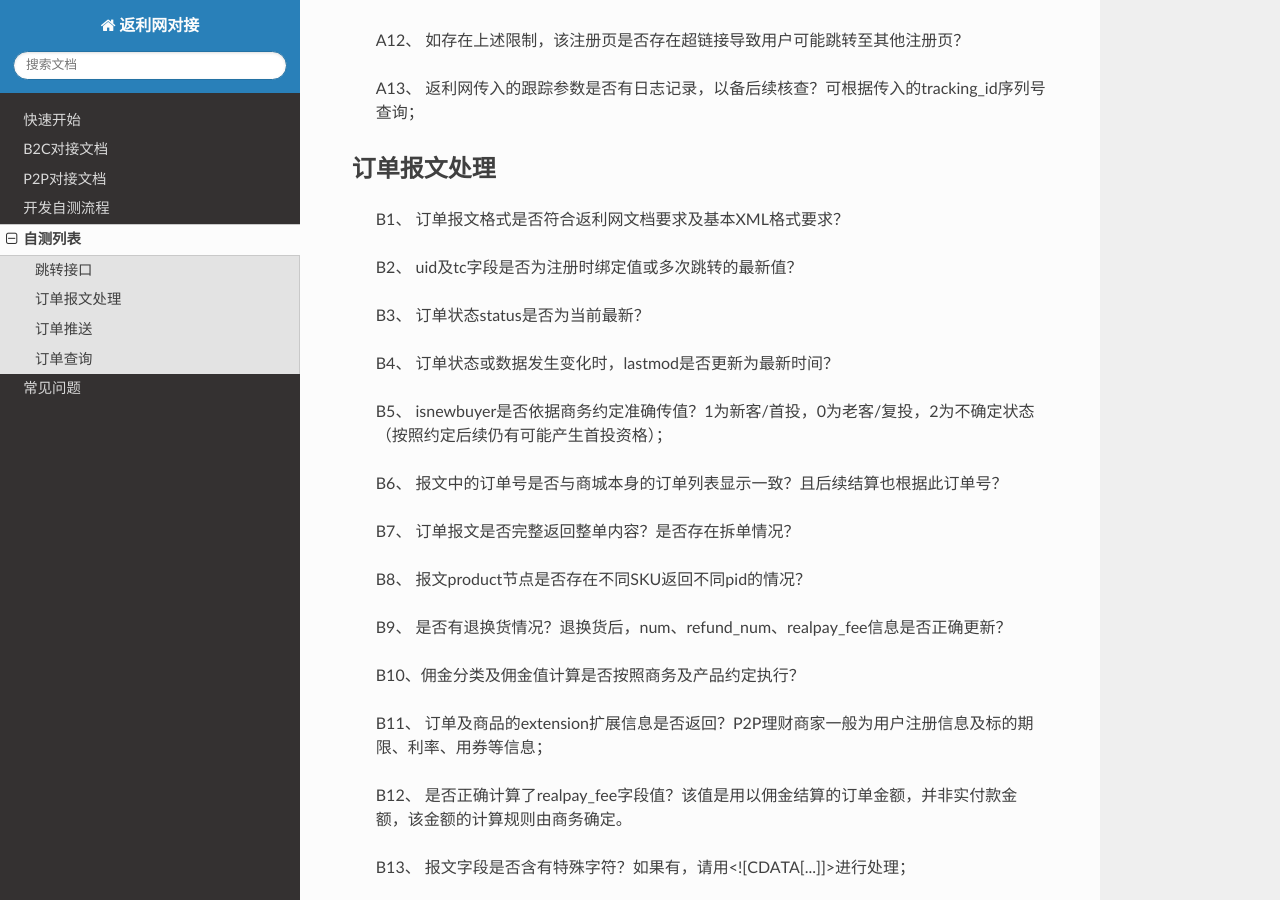
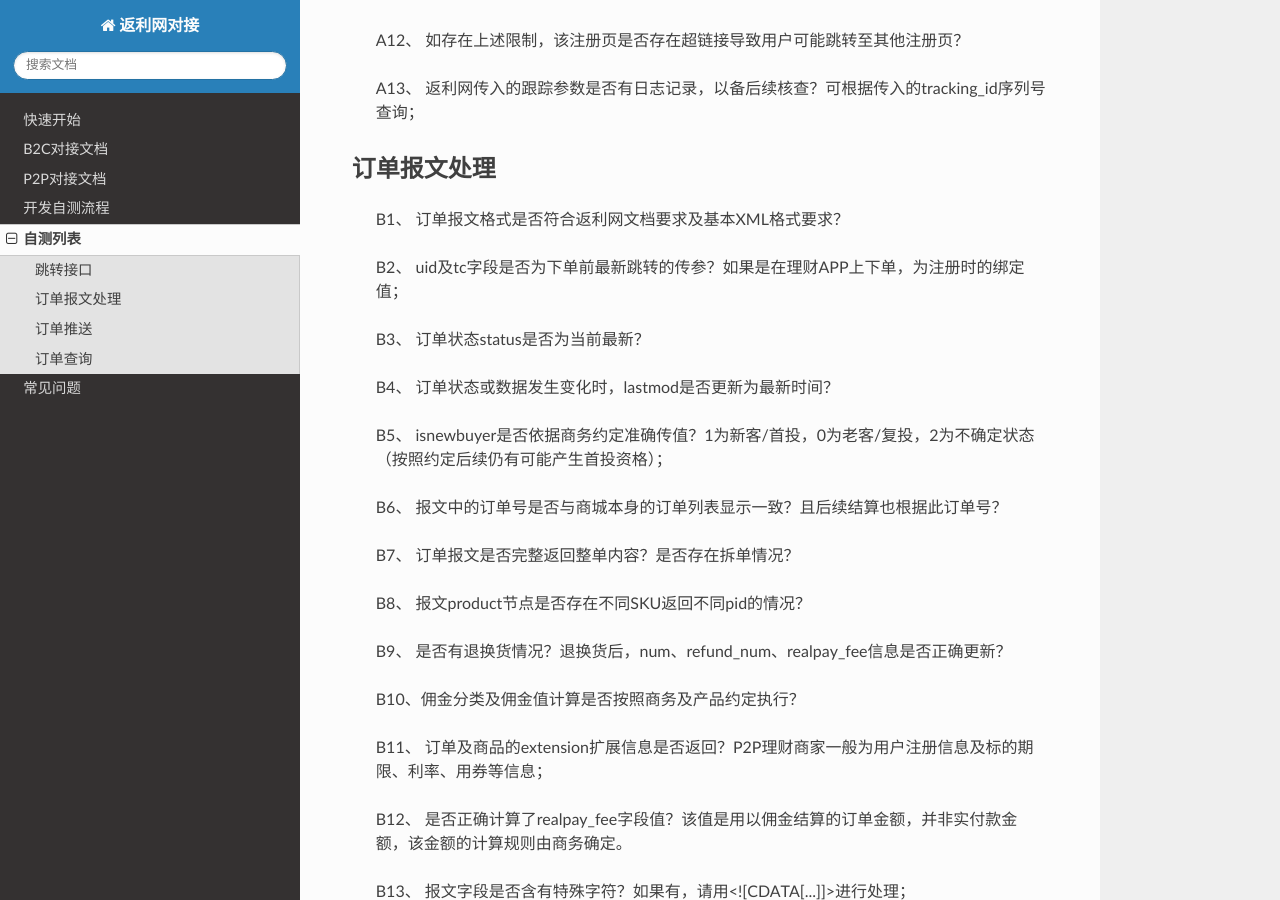
Before and after one commit to apheyliu/fanliapi, a Sphinx documentation site: the page built from source/test.rst, in a window 1280 px wide and 900 px high, scrolled down 918 px. Built offline with Sphinx 7.4.7 and the Read the Docs theme 2.0.0, drawn with Linux system fonts in a browser that asks for light colours.

Commit message:
update dev

```diff
--- a/source/dev.rst
+++ b/source/dev.rst
@@ -42,6 +42,7 @@
 
  .. note::
     * {s_id}为合作时提供的 :ref:`doc_param` ；
+    * 目标地址是指商家的商品详情页等用户预期最终到达的页面，并非此次的接口地址，该参数可以留空；
     * 如商家的接口区分pc/h5，则wp=1表示h5，为空时或wp=0表示跳转pc；
 
  3、上述链接会生成完整的跳转接口url并redirect跳转，开发可对生成的url进行自测；
--- a/source/test.rst
+++ b/source/test.rst
@@ -40,7 +40,7 @@
 
  B1、 订单报文格式是否符合返利网文档要求及基本XML格式要求？
 
- B2、 uid及tc字段是否为注册时绑定值或多次跳转的最新值？
+ B2、 uid及tc字段是否为下单前最新跳转的传参？如果是在理财APP上下单，为注册时的绑定值；
 
  B3、 订单状态status是否为当前最新？
 
```
